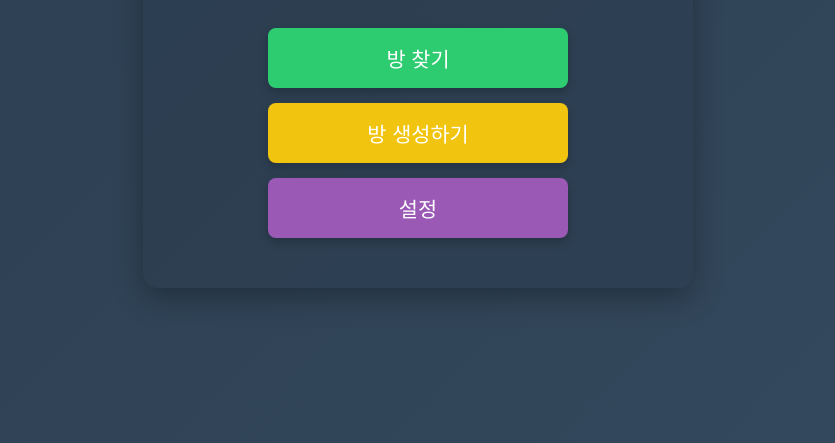
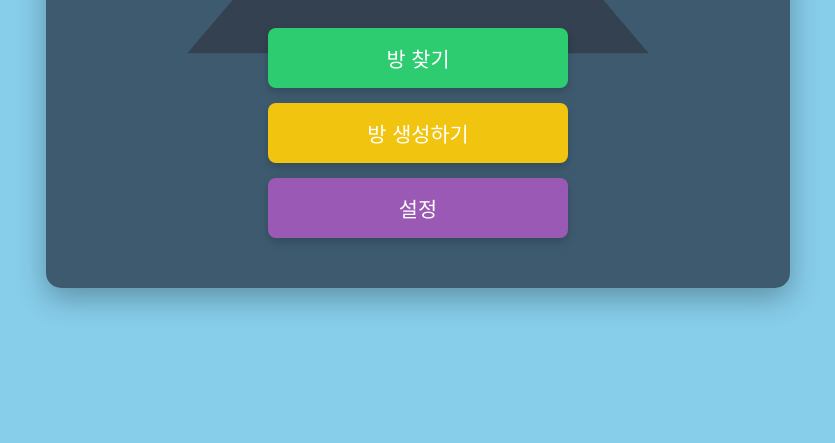
Before and after one commit to honggochu/playground, a plain HTML site: page index.html in a window 1280 px wide. Shown: the part 357-800 px from the top of the page, without its empty margins (222-1057 px from the left). Drawn offline with nearby package versions, Linux system fonts and the light colour scheme.

Commit message:
"Update"

```diff
--- a/index.html
+++ b/index.html
@@ -3,7 +3,7 @@
 <head>
     <meta charset="UTF-8">
     <meta name="viewport" content="width=device-width, initial-scale=1.0">
-    <title>게임 메인 화면</title>
+    <title>레이싱 게임</title>
     <link href="https://fonts.googleapis.com/css2?family=Noto+Sans+KR:wght@700&display=swap" rel="stylesheet">
     <style>
         body {
@@ -18,6 +18,15 @@
             color: #ecf0f1;
             text-align: center;
             overflow: hidden;
+            position: relative; /* For absolute positioning of threejs-container */
+        }
+        #threejs-background {
+            position: absolute;
+            top: 0;
+            left: 0;
+            width: 100%;
+            height: 100%;
+            z-index: -1; /* Place behind other content */
         }
         .main-container {
             background-color: rgba(44, 62, 80, 0.8);
@@ -28,6 +37,7 @@
             flex-direction: column;
             align-items: center;
             gap: 25px;
+            z-index: 1; /* Place above Three.js background */
         }
         h1 {
             font-size: 4em;
@@ -72,13 +82,93 @@
     </style>
 </head>
 <body>
+    <div id="threejs-background"></div>
     <div class="main-container">
-        <h1>나의 멋진 게임</h1>
+        <h1>나의 멋진 레이싱 게임</h1>
         <div class="button-group">
             <button class="game-button find-room">방 찾기</button>
             <button class="game-button create-room">방 생성하기</button>
             <button class="game-button settings">설정</button>
         </div>
     </div>
+
+    <script src="https://cdnjs.cloudflare.com/ajax/libs/three.js/r128/three.min.js"></script>
+    <script>
+        let scene, camera, renderer;
+        const cars = [];
+        const trackLength = 100; // Length of the track
+        const carSpeed = 0.1; // Speed of cars
+
+        function initThreeJS() {
+            const container = document.getElementById('threejs-background');
+
+            // Scene
+            scene = new THREE.Scene();
+            scene.background = new THREE.Color(0x87ceeb); // Sky blue background
+
+            // Camera
+            camera = new THREE.PerspectiveCamera(75, window.innerWidth / window.innerHeight, 0.1, 1000);
+            camera.position.set(0, 10, 20); // Position camera to view track
+            camera.lookAt(0, 0, 0); // Look at the center of the track
+
+            // Renderer
+            renderer = new THREE.WebGLRenderer({ antialias: true });
+            renderer.setSize(window.innerWidth, window.innerHeight);
+            container.appendChild(renderer.domElement);
+
+            // Lights
+            const ambientLight = new THREE.AmbientLight(0x404040); // Soft white light
+            scene.add(ambientLight);
+            const directionalLight = new THREE.DirectionalLight(0xffffff, 0.8);
+            directionalLight.position.set(0, 10, 5);
+            scene.add(directionalLight);
+
+            // Racing Track (Plane)
+            const trackGeometry = new THREE.PlaneGeometry(20, trackLength);
+            const trackMaterial = new THREE.MeshLambertMaterial({ color: 0x555555, side: THREE.DoubleSide });
+            const track = new THREE.Mesh(trackGeometry, trackMaterial);
+            track.rotation.x = Math.PI / 2; // Rotate to be horizontal
+            track.position.y = -0.5; // Slightly below cars
+            track.position.z = -trackLength / 2; // Start track in front of camera
+            scene.add(track);
+
+            // Cars (simple boxes)
+            const carColors = [0xff0000, 0x00ff00, 0x0000ff, 0xffff00, 0xff00ff];
+            for (let i = 0; i < 5; i++) {
+                const carGeometry = new THREE.BoxGeometry(1, 0.5, 2);
+                const carMaterial = new THREE.MeshLambertMaterial({ color: carColors[i % carColors.length] });
+                const car = new THREE.Mesh(carGeometry, carMaterial);
+                car.position.set(Math.random() * 10 - 5, 0, -Math.random() * trackLength); // Random x, start at random z
+                cars.push(car);
+                scene.add(car);
+            }
+
+            animate();
+        }
+
+        function animate() {
+            requestAnimationFrame(animate);
+
+            // Move cars forward
+            cars.forEach(car => {
+                car.position.z += carSpeed;
+                if (car.position.z > 5) { // If car goes past camera, reset to back of track
+                    car.position.z = -trackLength - (Math.random() * trackLength); // Reset further back
+                    car.position.x = Math.random() * 10 - 5; // Random x position
+                }
+            });
+
+            renderer.render(scene, camera);
+        }
+
+        // Handle window resize
+        window.addEventListener('resize', () => {
+            camera.aspect = window.innerWidth / window.innerHeight;
+            camera.updateProjectionMatrix();
+            renderer.setSize(window.innerWidth, window.innerHeight);
+        });
+
+        initThreeJS();
+    </script>
 </body>
 </html>
```
